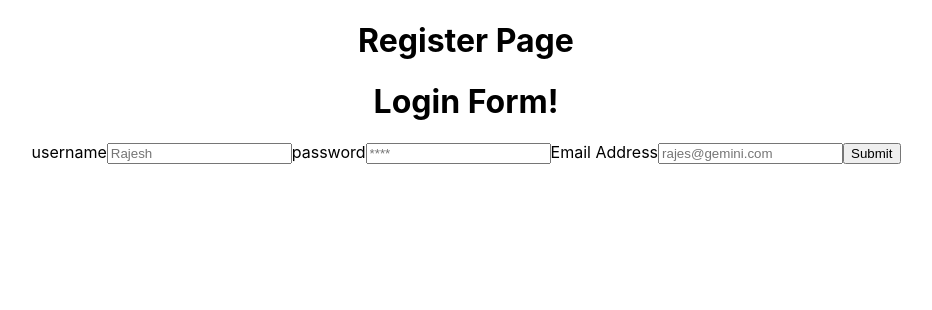
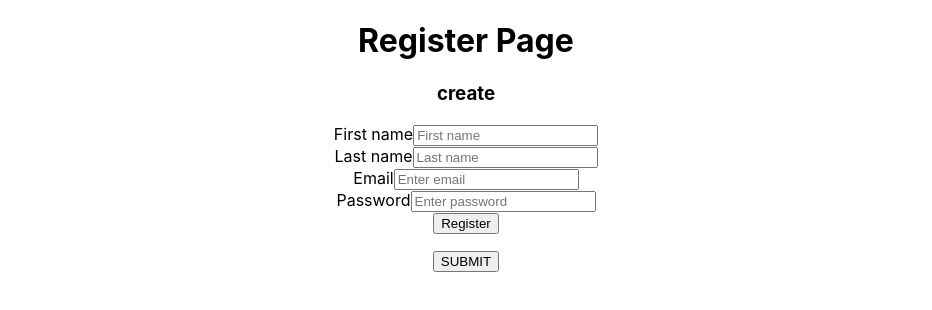
Before and after one commit to ashokkumar-am/filmy-react-app, a React (Create React App) app: page / in a window 1280 px wide. Shown: the top 310 px of the page, without its empty margins (174-1106 px from the left). Built offline with nearby package versions, Linux system fonts and the light colour scheme.

Commit message:
Create Movie Page Started

```diff
--- a/package.json
+++ b/package.json
@@ -6,10 +6,14 @@
     "@testing-library/jest-dom": "^5.11.4",
     "@testing-library/react": "^11.1.0",
     "@testing-library/user-event": "^12.1.10",
+    "axios": "^0.21.1",
+    "formik": "^2.2.6",
     "react": "^17.0.2",
     "react-dom": "^17.0.2",
+    "react-router-dom": "^5.2.0",
     "react-scripts": "4.0.3",
-    "web-vitals": "^1.0.1"
+    "web-vitals": "^1.0.1",
+    "yup": "^0.32.9"
   },
   "scripts": {
     "start": "react-scripts start",
--- a/src/App.js
+++ b/src/App.js
@@ -1,6 +1,7 @@
 import './App.css';
-import Login from './components/Login';
+// import Login from './components/Login';
 // import Register from './components/Signup'
+import Create from './components/Create'
 
 function App() {
   return (
@@ -9,7 +10,8 @@
         <h1>Register Page</h1>
       </header>
       {/* <Register /> */}
-      <Login />
+      {/* <Login /> */}
+      <Create />
     </div>
   );
 }
--- /dev/null
+++ b/src/components/Create.js
@@ -0,0 +1,36 @@
+import React, { Component } from "react";
+
+export default class Create extends Component {
+    render() {
+        return (
+            <form>
+                <h3>create</h3>
+
+                <div className="form-group">
+                    <label>First name</label>
+                    <input type="text" className="form-control" placeholder="First name" />
+                </div>
+
+                <div className="form-group">
+                    <label>Last name</label>
+                    <input type="text" className="form-control" placeholder="Last name" />
+                </div>
+
+                <div className="form-group">
+                    <label>Email</label>
+                    <input type="email" className="form-control" placeholder="Enter email" />
+                </div>
+
+                <div className="form-group">
+                    <label>Password</label>
+                    <input type="password" className="form-control" placeholder="Enter password" />
+                </div>
+
+                <button type="submit" className="btn btn-dark btn-lg btn-block">Register</button>
+                <p className="forgot-password text-right">
+                    <button> SUBMIT</button>
+                </p>
+            </form>
+        );
+    }
+}
```
Also changed, not shown: src/Create.js (deleted, +0 -18 lines), 1 other file (tests, documents, lock files or other folders).
